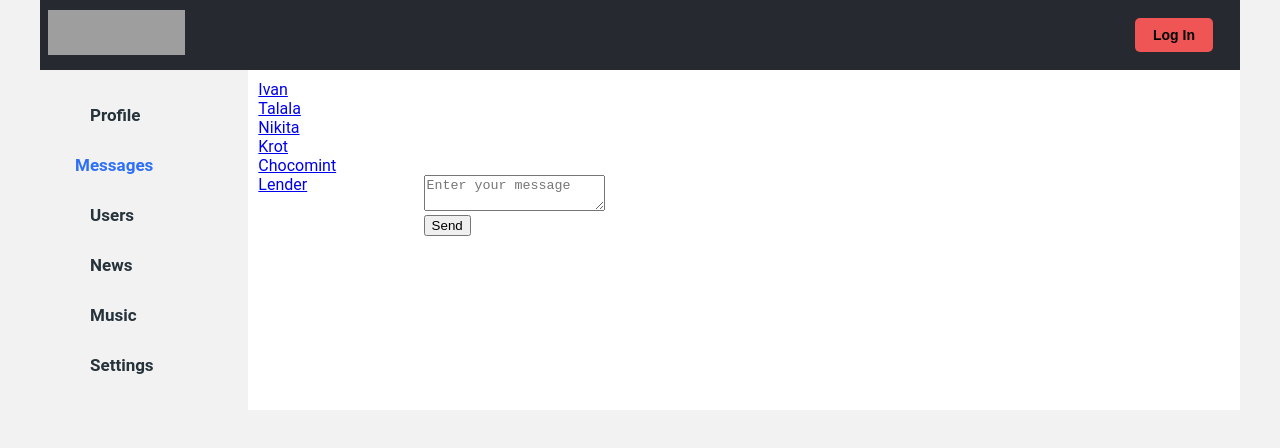
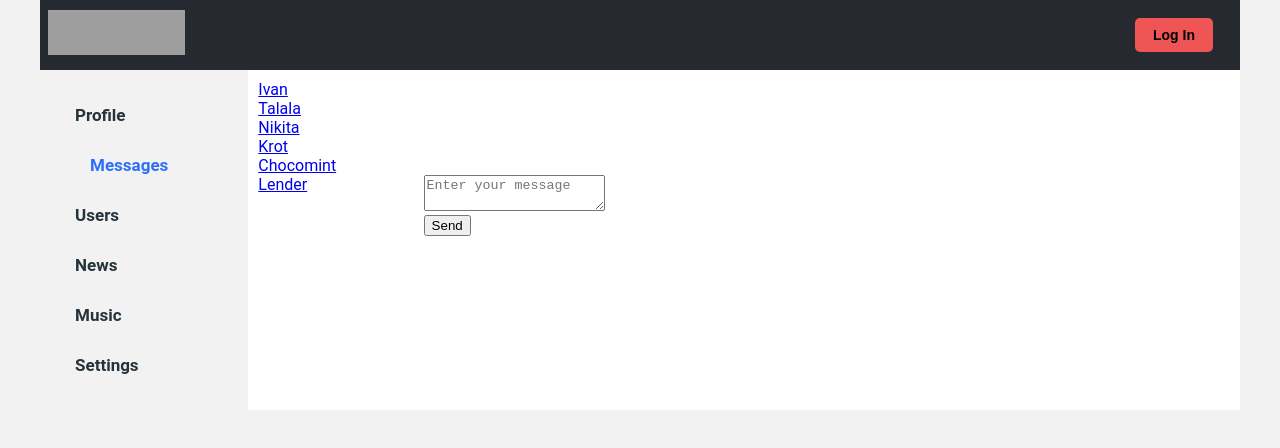
Before and after one commit to konivan/Social-network, a React (Create React App) app: page /dialogs in a window 1280 px wide. Shown: the top 448 px of the page. Built offline with nearby package versions, Linux system fonts and the light colour scheme; grey boxes are pictures that could not be loaded.

Commit message:
add withRouter

```diff
--- a/package.json
+++ b/package.json
@@ -10,7 +10,7 @@
     "react": "^17.0.2",
     "react-dom": "^17.0.2",
     "react-redux": "^7.2.6",
-    "react-router-dom": "^6.2.2",
+    "react-router-dom": "^5.3.0",
     "react-scripts": "5.0.0",
     "redux": "^4.1.2",
     "web-vitals": "^2.1.4"
--- a/src/App.js
+++ b/src/App.js
@@ -1,5 +1,5 @@
 import React from "react";
-import { BrowserRouter, Routes, Route } from "react-router-dom";
+import { Route } from "react-router-dom";
 import "./App.css";
 import Header from "./components/Header/Header";
 import Navbar from "./components/Navbar/Navbar";
@@ -13,22 +13,18 @@ import ProfileContainer from "./components/Profile/ProfileContainer";
 
 const App = (props) => {
   return (
-    <BrowserRouter>
       <div className="app-wrapper">
         <Header />
         <Navbar />
         <div className="app-wrapper-content">
-          <Routes>
-            <Route path="/profile*" element={<ProfileContainer />} />
-            <Route path="/dialogs" element={<DialogsContainer />} />
-            <Route path="/news" element={<News />} />
-            <Route path="/music" element={<Music />} />
-            <Route path="/settings" element={<Settings />} />
-            <Route path="/users" element={<UsersContainer />} />
-          </Routes>
+            <Route path="/profile/:userId?" render={() => <ProfileContainer />} />
+            <Route path="/dialogs" render={() => <DialogsContainer />} />
+            <Route path="/news" render={() => <News />} />
+            <Route path="/music" render={() => <Music />} />
+            <Route path="/settings" render={() => <Settings />} />
+            <Route path="/users" render={() => <UsersContainer />} />
         </div>
       </div>
-    </BrowserRouter>
   );
 };
 
--- a/src/components/Navbar/Navbar.jsx
+++ b/src/components/Navbar/Navbar.jsx
@@ -8,47 +8,47 @@ const Navbar = () => {
       <div className={s.item}>
         <NavLink
           to="/profile"
-          className={(link) => (link.isActive ? s.active : s.item)}
+          activeClassName={s.activeLink}
         >
           Profile
         </NavLink>
       </div>
-      <div className={s.item}>
+      <div className={`${s.item} ${s.active}`}>
         <NavLink
           to="/dialogs"
-          className={(link) => (link.isActive ? s.active : s.item)}
+          activeClassName={s.activeLink}
         >
           Messages
         </NavLink>
       </div>
-      <div className={s.item}>
+      <div className={`${s.item} ${s.active}`}>
         <NavLink
           to="/users"
-          className={(link) => (link.isActive ? s.active : s.item)}
+          activeClassName={s.activeLink}
         >
           Users
         </NavLink>
       </div>
-      <div className={s.item}>
+      <div className={`${s.item} ${s.active}`}>
         <NavLink
           to="/news"
-          className={(link) => (link.isActive ? s.active : s.item)}
+          activeClassName={s.activeLink}
         >
           News
         </NavLink>
       </div>
-      <div className={s.item}>
+      <div className={`${s.item} ${s.active}`}>
         <NavLink
           to="/music"
-          className={(link) => (link.isActive ? s.active : s.item)}
+          activeClassName={s.activeLink}
         >
           Music
         </NavLink>
       </div>
-      <div className={s.item}>
+      <div className={`${s.item} ${s.active}`}>
         <NavLink
           to="/settings"
-          className={(link) => (link.isActive ? s.active : s.item)}
+          activeClassName={s.activeLink}
         >
           Settings
         </NavLink>
--- a/src/components/Navbar/Navbar.module.css
+++ b/src/components/Navbar/Navbar.module.css
@@ -16,6 +16,7 @@
   padding: 15px;
 }
 
-.item a.active{
+.item a.activeLink{
   color: #2d6ff7;
+  padding: 15px;
 }
--- a/src/components/Profile/ProfileContainer.jsx
+++ b/src/components/Profile/ProfileContainer.jsx
@@ -3,13 +3,18 @@ import Profile from './Profile';
 import * as axios from "axios";
 import { connect } from 'react-redux';
 import setUserProfile from '../../redux/profile-reducer';
+import { withRouter } from 'react-router-dom';
 
 class ProfileContainer extends React.Component {
 
   componentDidMount() {
+    let userId = this.props.match.params.userId;
+    if (!userId) {
+      userId = 2;
+    }
     axios
       .get(
-        `https://social-network.samuraijs.com/api/1.0/profile/2`
+        `https://social-network.samuraijs.com/api/1.0/profile/` + userId
       )
       .then((response) => {
         this.props.setUserProfile(response.data);
@@ -29,4 +34,6 @@ let mapStateToProps = (state) => ({
  profile: state.profilePage.profile
 })
 
-export default connect(mapStateToProps, {setUserProfile}) (ProfileContainer);
+let WithUrlDataContainerComponent = withRouter(ProfileContainer);
+
+export default connect(mapStateToProps, {setUserProfile}) (WithUrlDataContainerComponent);
--- a/src/index.js
+++ b/src/index.js
@@ -5,13 +5,16 @@ import "./index.css";
 import App from "./App";
 import reportWebVitals from "./reportWebVitals";
 import {Provider} from "react-redux";
+import { BrowserRouter } from "react-router-dom";
 
 
   ReactDOM.render(
     <React.StrictMode>
-      <Provider store={store}>
-        <App />
-      </Provider>
+      <BrowserRouter>
+        <Provider store={store}>
+          <App />
+        </Provider>
+      </BrowserRouter>
     </React.StrictMode>,
     document.getElementById("root")
   );
```
Also changed, not shown: 1 other file (tests, documents, lock files or other folders).
